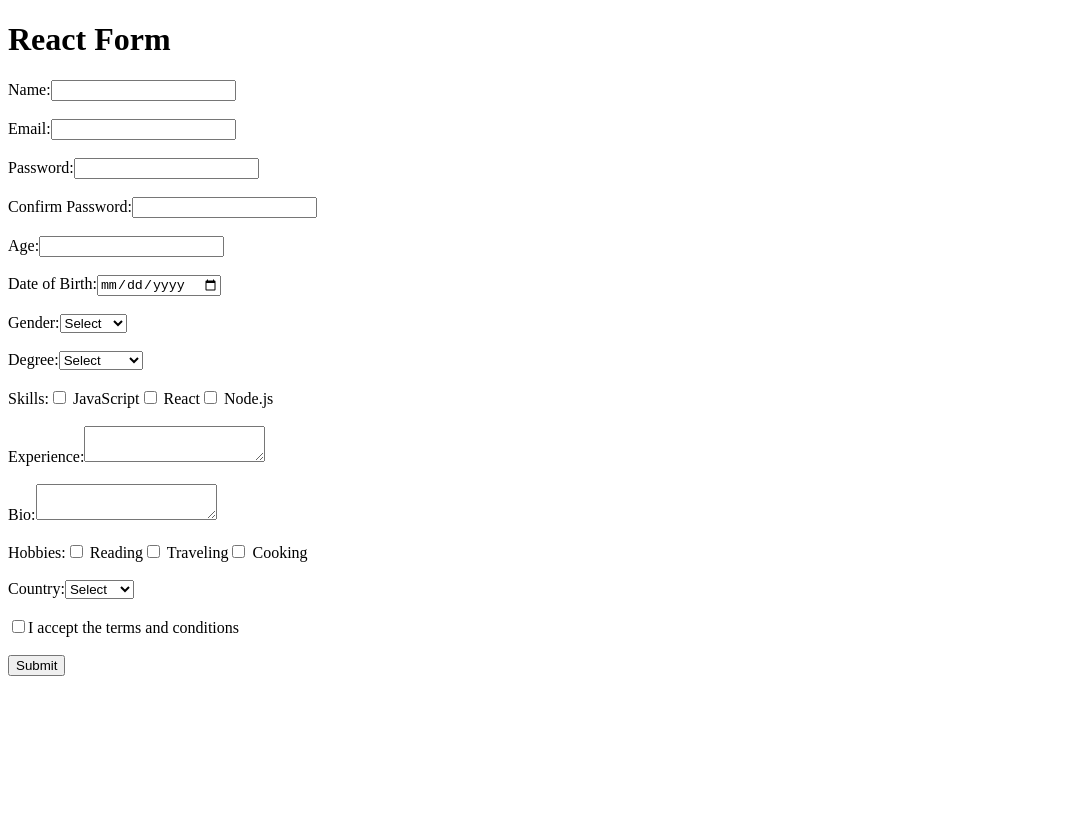
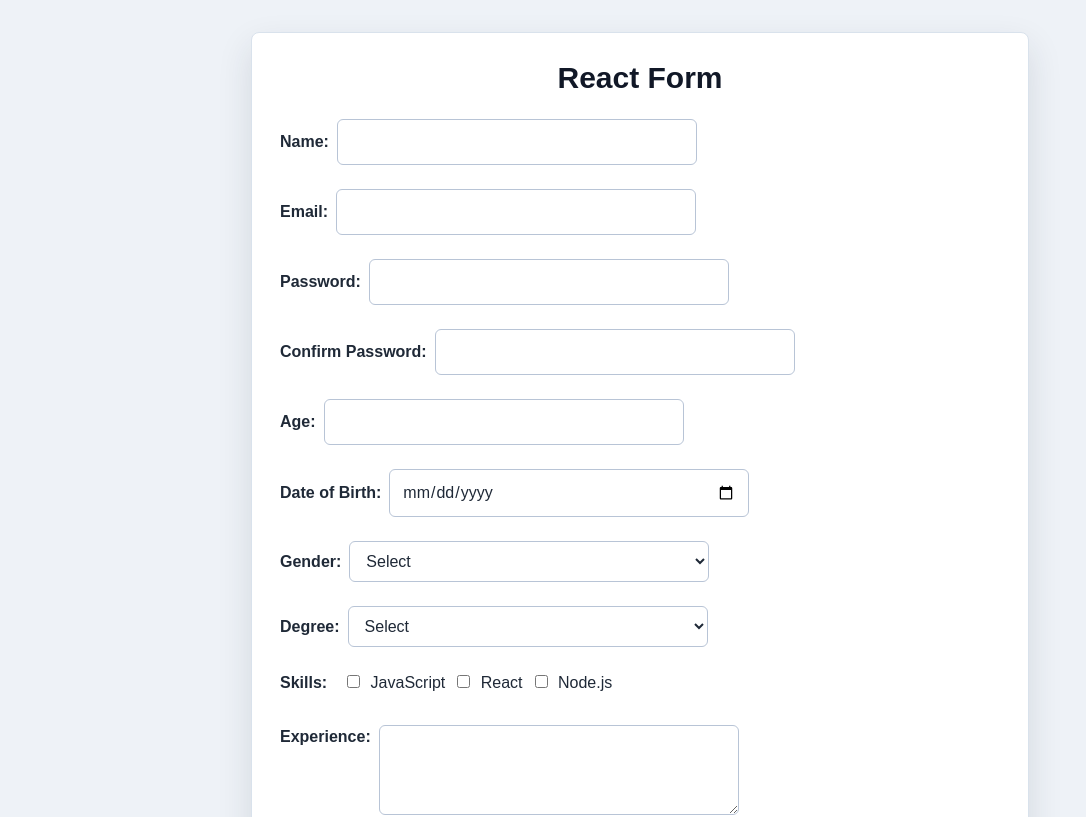
Before and after one commit to RadhikaKapoor383/learn-react-forms, a React (Vite) app in the folder react-formik/: page / in a window 1280 px wide. Shown: the top 817 px of the page, without its empty margins (0-1086 px from the left). Built offline with nearby package versions, Linux system fonts and the light colour scheme.

Commit message:
Add App.css for styling the form and import it in App component

```diff
--- /dev/null
+++ b/react-formik/src/App.css
@@ -0,0 +1,88 @@
+body {
+  margin: 0;
+  min-height: 100vh;
+  font-family: Arial, Helvetica, sans-serif;
+  background: #eef2f7;
+  color: #1f2937;
+}
+
+.App {
+  width: min(720px, calc(100% - 32px));
+  margin: 32px auto;
+  padding: 28px;
+  background: #ffffff;
+  border: 1px solid #d9e2ec;
+  border-radius: 8px;
+  box-shadow: 0 14px 35px rgba(31, 41, 55, 0.12);
+}
+
+.App h1 {
+  margin: 0 0 24px;
+  color: #111827;
+  font-size: 30px;
+  text-align: center;
+}
+
+.App form {
+  line-height: 1.5;
+}
+
+.App label {
+  display: inline-block;
+  margin: 0 8px 6px 0;
+  font-weight: 700;
+}
+
+.App input,
+.App select,
+.App textarea {
+  width: 100%;
+  max-width: 360px;
+  padding: 10px 12px;
+  border: 1px solid #b8c4d6;
+  border-radius: 6px;
+  font: inherit;
+  color: #1f2937;
+  background: #ffffff;
+  box-sizing: border-box;
+}
+
+.App input[type='checkbox'] {
+  width: auto;
+  max-width: none;
+  margin: 0 6px 0 12px;
+  accent-color: #2563eb;
+}
+
+.App textarea {
+  min-height: 90px;
+  resize: vertical;
+  vertical-align: top;
+}
+
+.App input:focus,
+.App select:focus,
+.App textarea:focus {
+  border-color: #2563eb;
+  outline: 3px solid rgba(37, 99, 235, 0.18);
+}
+
+.App button {
+  padding: 11px 22px;
+  border: 0;
+  border-radius: 6px;
+  background: #2563eb;
+  color: #ffffff;
+  font: inherit;
+  font-weight: 700;
+  cursor: pointer;
+}
+
+.App button:hover {
+  background: #1d4ed8;
+}
+
+.App p {
+  margin: 14px 0 0;
+  font-weight: 700;
+}
--- a/react-formik/src/App.jsx
+++ b/react-formik/src/App.jsx
@@ -1,4 +1,5 @@
 import { useState } from 'react';
+import './App.css';
 function Form() {
   const [name, setName]   = useState('');
   const [email, setEmail] = useState('');
```
